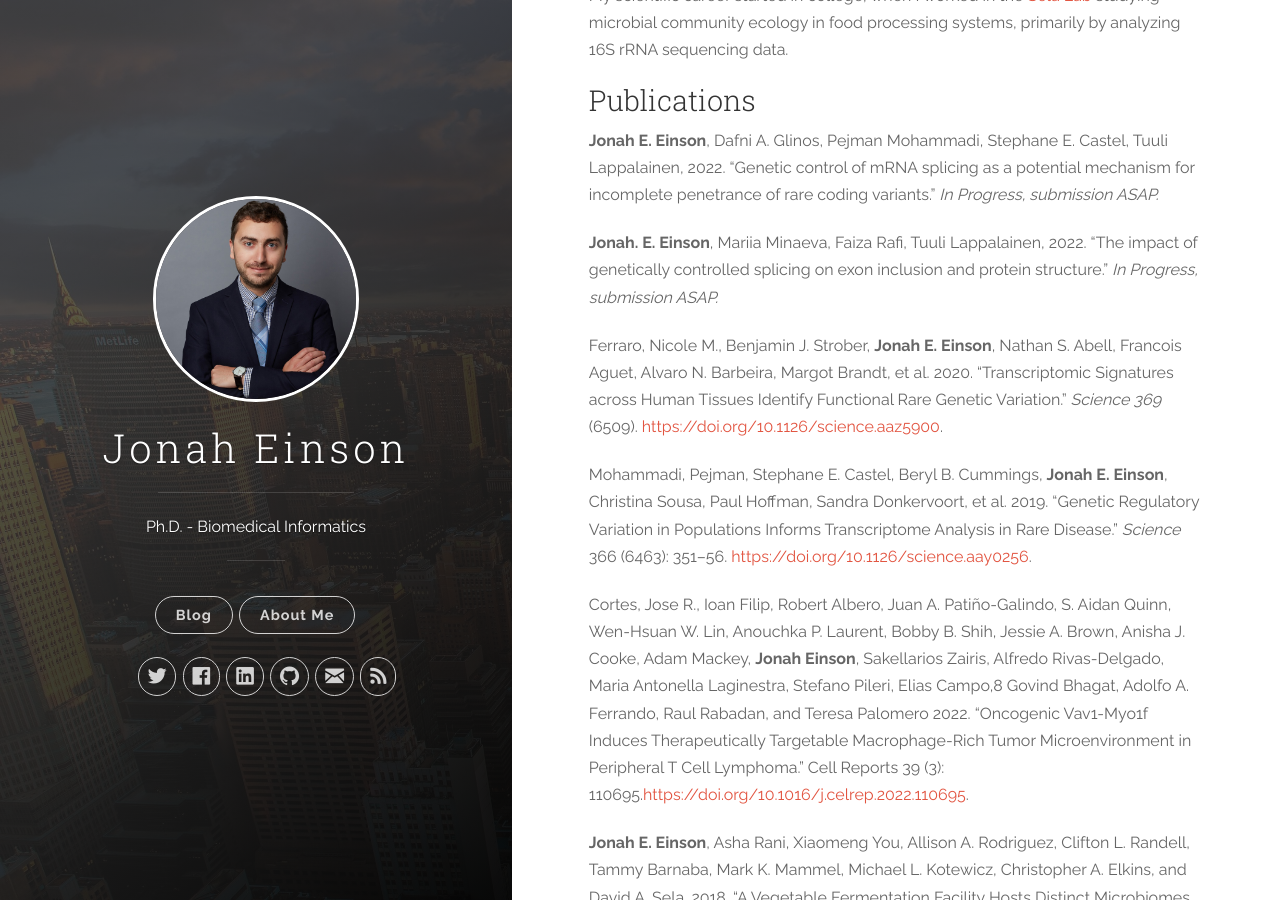
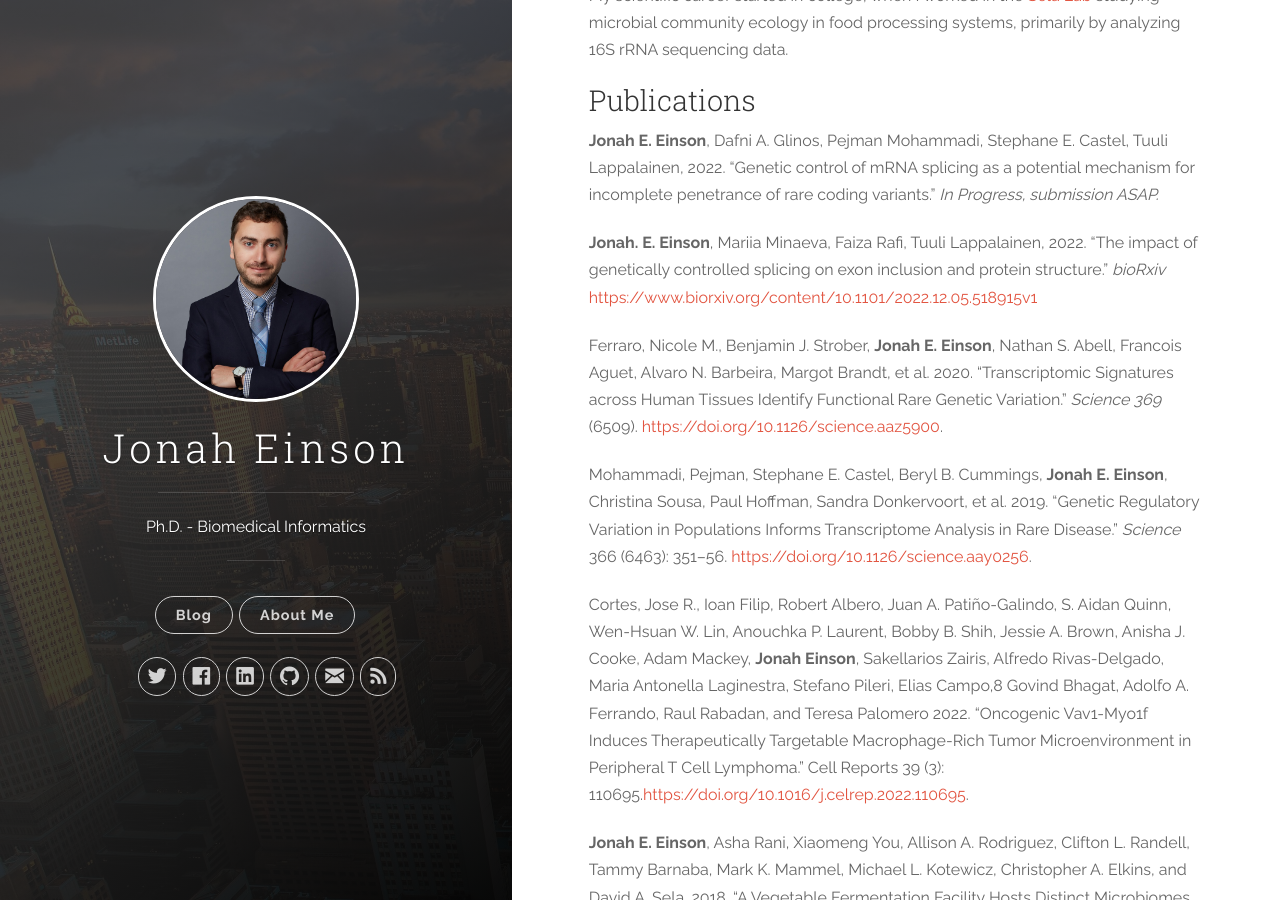
Before and after one commit to jeinson/jeinson.github.io, a Jekyll site: the page built from about.md, in a window 1280 px wide and 900 px high, scrolled down 980 px. Built offline with Jekyll 4.4.1, drawn with Linux system fonts in a browser that asks for light colours.

Commit message:
Updated with preprint link, and new ruby version

```diff
--- a/Gemfile
+++ b/Gemfile
@@ -1,2 +1,4 @@
 source 'https://rubygems.org'
 gem 'github-pages', group: :jekyll_plugins
+
+gem "webrick", "~> 1.7"
--- a/about.md
+++ b/about.md
@@ -40,7 +40,7 @@ My scientific career started in college, when I worked in the [Sela Lab](https:/
 “Genetic control of mRNA splicing as a potential mechanism for incomplete penetrance of rare coding variants.” *In Progress, submission ASAP.*
 
 **Jonah. E. Einson**, Mariia Minaeva, Faiza Rafi, Tuuli Lappalainen, 2022. “The impact of genetically
-controlled splicing on exon inclusion and protein structure.” *In Progress, submission ASAP.*
+controlled splicing on exon inclusion and protein structure.” *bioRxiv* <https://www.biorxiv.org/content/10.1101/2022.12.05.518915v1>
 
 Ferraro, Nicole M., Benjamin J. Strober, **Jonah E. Einson**, Nathan S. Abell, Francois Aguet, Alvaro N.
 Barbeira, Margot Brandt, et al. 2020. “Transcriptomic Signatures across Human Tissues Identify
```
Also changed, not shown: Gemfile.lock, 1 other file.
